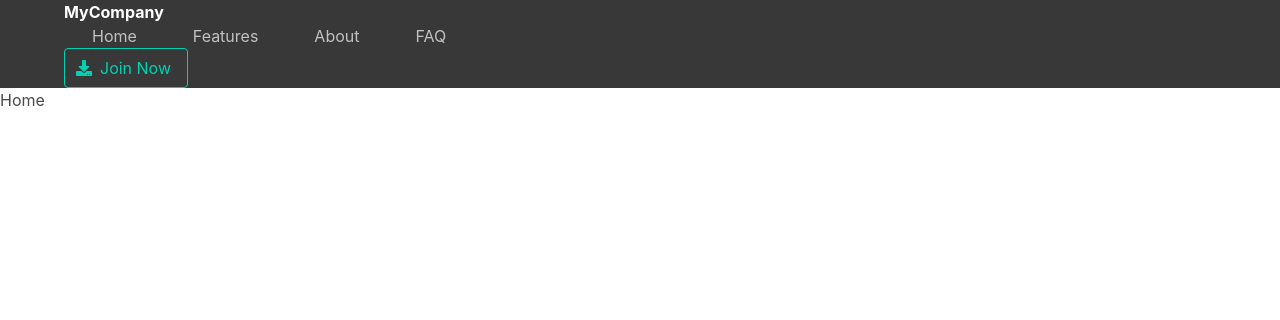
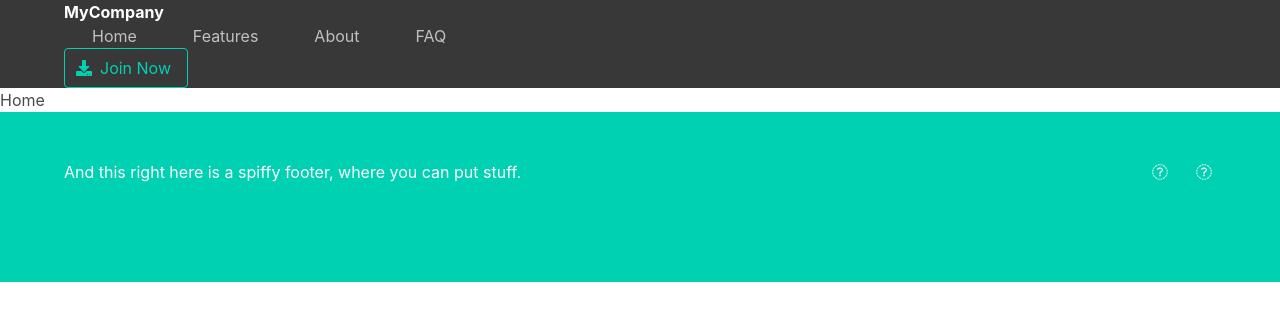
Before and after one commit to sajibcse68/compare-vue, a Vue app: page / in a window 1280 px wide. Shown: the top 320 px of the page. Built offline with nearby package versions, Linux system fonts and the light colour scheme.

Commit message:
Integrate footer section

```diff
--- a/src/App.vue
+++ b/src/App.vue
@@ -33,21 +33,36 @@
         </div>
       </div>
     </div>
+
     <router-view></router-view>
+
+    <footer class="footer is-primary">
+      <div class="container">
+        <div class="columns">
+          <div class="column">
+            <p>And this right here is a spiffy footer, where you can put stuff.</p>
+          </div>
+          <div class="column has-text-right">
+            <a class="icon" href="#"><i class="fa fa-facebook"></i></a>
+            <a class="icon" href="#"><i class="fa fa-twitter"></i></a>
+          </div>
+        </div>
+      </div>
+    </footer>
   </div>
 </template>
 
 <script>
 export default {
   name: 'app',
-  data: function() {
+  data: function () {
     return {
       isActive: false
     }
   },
   methods: {
-    toggleNav: function() {
-      this.isActive = !this.isActive;
+    toggleNav: function () {
+      this.isActive = !this.isActive
     }
   }
 }
@@ -77,4 +92,12 @@ a.r-item
 .nav-toggle span
   background-color: #C1C1C1
 
+footer
+  background-color: $primary !important
+  color: #fff
+
+  .icon
+    color: #fff
+    margin-left: 20px
+
 </style>
```
